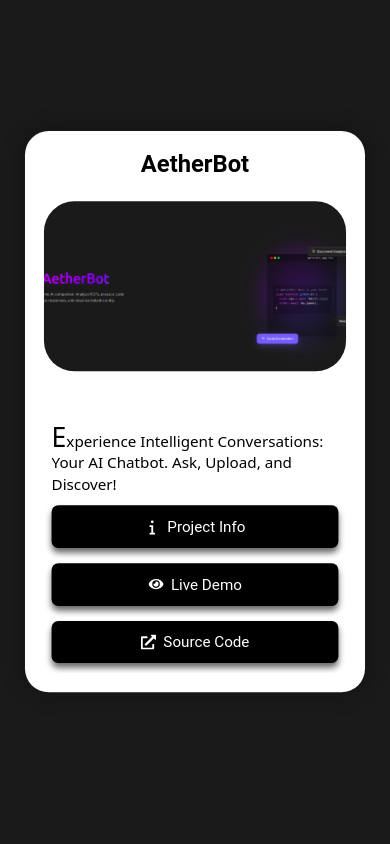
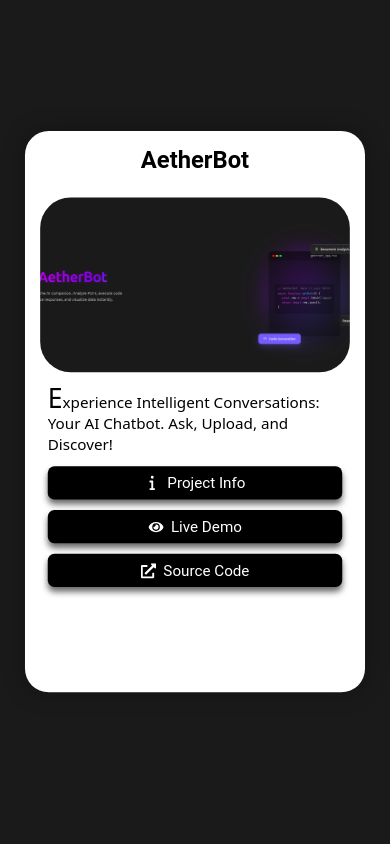
Before and after one commit to krazio-01/Portfolio, a React (Vite) app: page / in a window 390 px wide. Shown: the part 1620-2464 px from the top of the page. Built offline with nearby package versions, Linux system fonts and the light colour scheme.

Commit message:
fix card image height on mobile devices

```diff
--- a/src/components/card/card.css
+++ b/src/components/card/card.css
@@ -200,7 +200,7 @@
     .cardContainer .card {
         height: 70%;
         width: 100%;
-        padding: 20px;
+        padding: 1rem;
     }
 
     .card .body .description p {
@@ -209,6 +209,16 @@
 
     .card .body .description .desc-links {
         margin-top: 0.7rem;
-        gap: 1rem;
+        gap: 0.7rem;
     }
 }
+
+@media screen and (width <= 399px) {
+    .cardContainer .body {
+        gap: 0.5rem;
+    }
+
+    .card .body .description .desc-links a {
+        padding: 0.5rem;
+    }
+}
```
